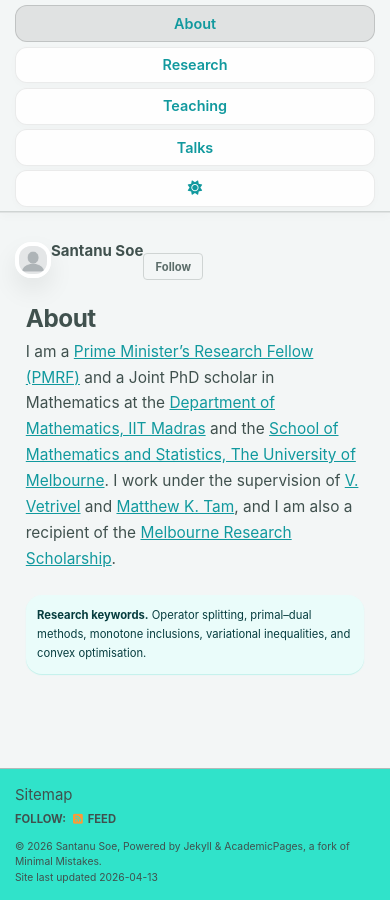
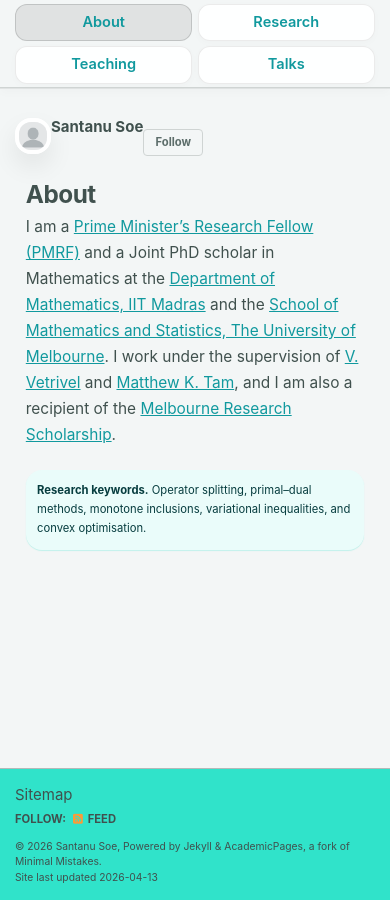
Before and after one commit to santanusoe/santanusoe.github.io, a Jekyll site: the page built from _pages/about.md, in a window 390 px wide. Built offline with Jekyll 4.4.1, drawn with Linux system fonts in a browser that asks for light colours; a script bundle is joined from its source files by our own code; library files that are not in the unit come from our copies.

Commit message:
Refine mobile navigation into compact two-column layout

```diff
--- a/assets/css/main.scss
+++ b/assets/css/main.scss
@@ -296,19 +296,14 @@ a {
   }
 
   .masthead__inner-wrap {
-    padding-top: 0.35rem;
-    padding-bottom: 0.35rem;
-  }
-
-  .site-nav-bar {
-    width: 100%;
+    padding-top: 0.28rem;
+    padding-bottom: 0.28rem;
   }
 
   .site-nav-links {
-    flex-direction: column !important;
-    align-items: stretch;
-    justify-content: flex-start;
-    gap: 0.35rem;
+    display: grid !important;
+    grid-template-columns: repeat(2, minmax(0, 1fr));
+    gap: 0.42rem;
     width: 100%;
     max-width: 420px;
     margin-left: auto;
@@ -319,16 +314,20 @@ a {
     width: 100%;
   }
 
+  .site-nav-links__toggle {
+    display: none;
+  }
+
   .site-nav-links__item a {
     width: 100%;
-    min-height: 2.55rem;
+    min-height: 2.6rem;
     justify-content: center;
-    padding: 0.45rem 0.8rem;
+    padding: 0.42rem 0.75rem;
     font-size: 1rem;
     border: 1px solid rgba(0, 0, 0, 0.08);
     border-bottom: 1px solid rgba(0, 0, 0, 0.08);
     border-radius: 12px;
-    background: rgba(255, 255, 255, 0.9);
+    background: rgba(255, 255, 255, 0.92);
     box-shadow: 0 2px 8px rgba(0, 0, 0, 0.02);
   }
 
@@ -344,10 +343,6 @@ a {
     text-decoration: none;
     box-shadow: none;
     background: rgba(0, 0, 0, 0.08);
-  }
-
-  .site-nav-links__toggle a {
-    min-height: 2.35rem;
   }
 
   .page {
@@ -417,13 +412,13 @@ a {
   }
 
   .site-nav-links {
-    gap: 0.3rem;
+    gap: 0.34rem;
   }
 
   .site-nav-links__item a {
-    min-height: 2.45rem;
-    font-size: 0.96rem;
-    padding: 0.42rem 0.7rem;
+    min-height: 2.48rem;
+    font-size: 0.97rem;
+    padding: 0.4rem 0.6rem;
   }
 
   .compact-list__title {
```
